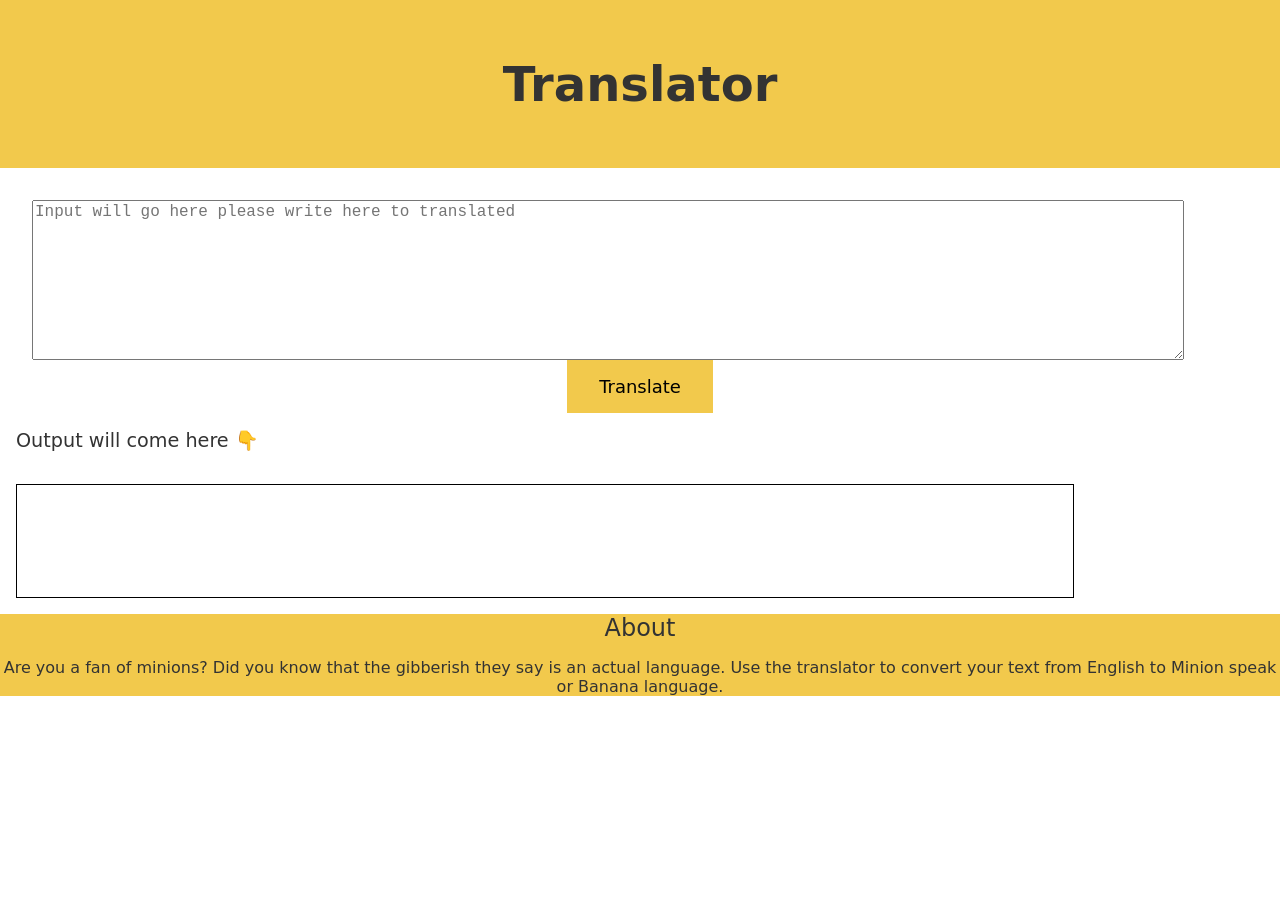
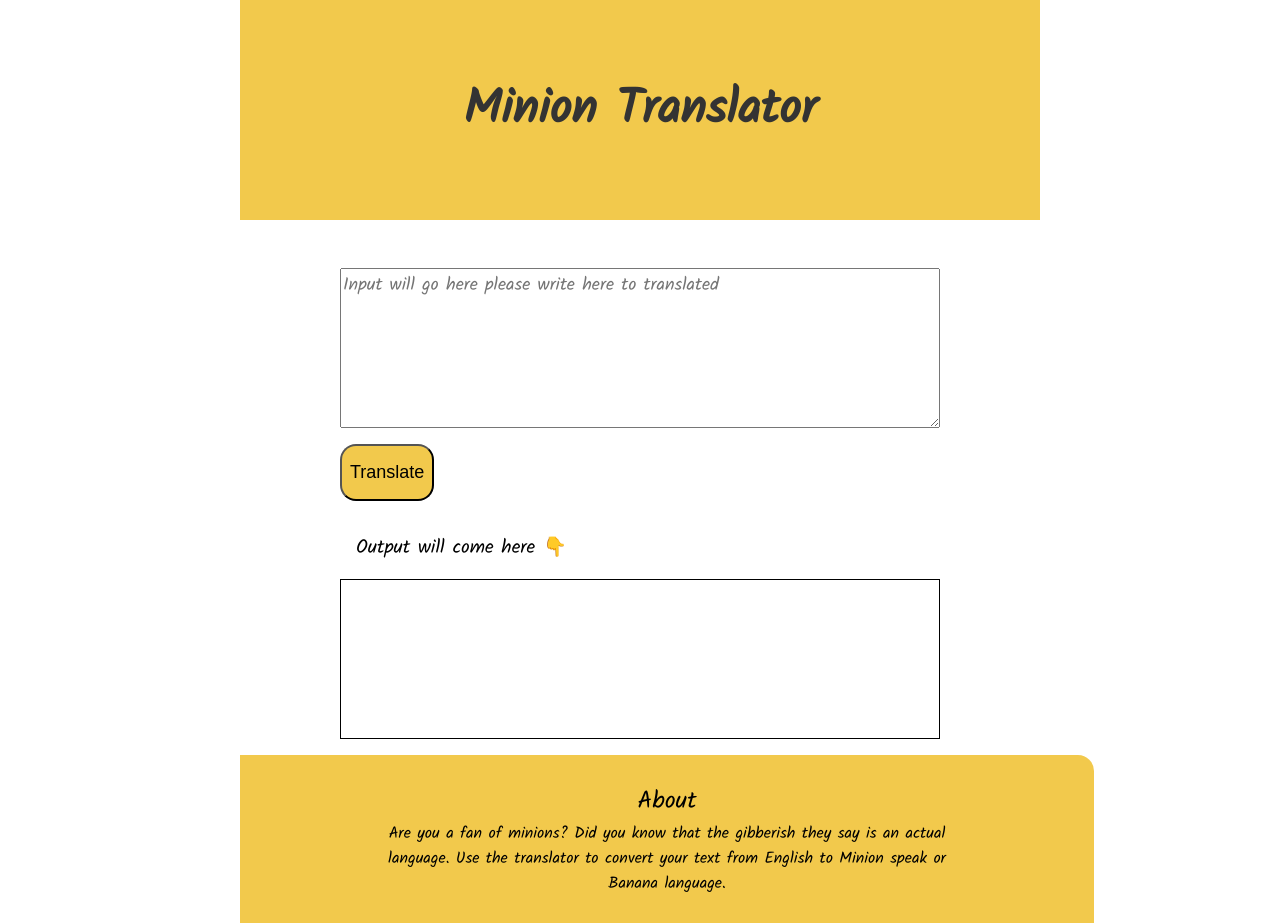
Before and after one commit to developer-anand/Translator, a plain HTML site: page index.html in a window 1280 px wide. Before the commit the page ends 800 px from the top, so only its background shows below. Drawn offline with Linux system fonts and the light colour scheme.

Commit message:
styleing

```diff
--- a/index.html
+++ b/index.html
@@ -9,22 +9,21 @@
   <body>
     <nav class="navigation">
       <div style="font-size: 2rem; padding: 1rem">
-        <h1>Translator</h1>
+        <h1>Minion Translator</h1>
       </div>
     </nav>
-    <section>
+    <main>
       <textarea
         id="txt-input"
         placeholder="Input will go here please write here to translated"
       ></textarea>
 
-      <button id="btn-translate">Translate</button>
-
+      <button class="btn" id="btn-translate">Translate</button>
       <div style="padding: 1rem; font-size: larger">
         Output will come here 👇
       </div>
       <div id="output"></div>
-    </section>
+    </main>
     <footer>
       <div style="font-size: x-large">About</div>
       <p>
--- a/styles.css
+++ b/styles.css
@@ -1,18 +1,32 @@
+@import url("https://fonts.googleapis.com/css2?family=Kalam&display=swap");
+/*
+* {
+  box-sizing: border-box;
+}
+
 :root {
   --primary: #f2c94c;
   --black: #333333;
   --width-break: 600px;
 }
+
+body {
+  margin: 0;
+  font-family: "Kalam", cursive;
+  color: #333333;
+}
+
 .navigation {
   background-color: var(--primary);
   color: #333333;
   text-align: center;
   display: block;
 }
-body {
-  margin: 0;
-  font-family: "Kalam", cursive;
-  color: #333333;
+
+main {
+  margin: auto;
+  padding: 1rem;
+  max-width: var(--width-break);
 }
 
 textarea {
@@ -24,33 +38,119 @@ textarea {
   font-size: large;
   margin-left: 2rem;
 }
-button {
+/* button {
   border: none;
   margin: 1rem;
   background-color: var(--primary);
-  display: block;
-  padding: 1rem 2rem;
-  margin: auto;
-  margin-top: 1;
-  box-sizing: content-box;
+  margin: 1rem 0rem 1rem 0rem;
+  padding: 1rem 2rem 1rem 2rem;
   cursor: pointer;
   font-family: "Kalam", cursive;
   font-size: large;
-}
-div {
-  display: block;
-}
+} */
+/*
+
 #output {
-  border: 1px solid black;
-  height: 10vh;
-  width: 80%;
-  margin: 1rem;
-  padding: 1rem;
+  box-sizing: border-box;
+  width: 100%;
+  min-height: 20vh;
+  max-height: 20vh;
+  overflow: scroll;
+  border: 1px solid var(--white);
 }
 
 footer {
+  display: block;
+  position: absolute;
+  bottom: 0;
+  width: 100%;
+  padding: 1rem 1rem 1rem 1rem;
+  background-color: var(--primary);
+  color: var(--black);
+  text-align: center;
+  margin: auto;
+}
+
+footer p {
+  max-width: var(--width-break);
+  margin: auto;
+} */
+*/ * {
+  box-sizing: border-box;
+}
+
+:root {
+  --white: #000000;
+  --primary: #f2c94c;
+  --black: #333333;
+  --width-break: 600px;
+}
+
+body {
+  margin: 0;
+  font-family: "Kalam", cursive;
+  max-width: 800px;
+  margin: auto;
+}
+
+nav {
+  height: 100%;
   background-color: var(--primary);
   color: #333333;
   text-align: center;
+  padding: 1rem;
+  display: block;
+}
+
+main {
+  margin: auto;
+  padding: 1rem;
+  max-width: var(--width-break);
+}
+
+textarea {
+  box-sizing: border-box;
+  display: block;
+  width: 100%;
+  min-height: 20vh;
+  margin-top: 2rem;
+  font-size: large;
+  font-family: inherit;
+}
+
+button {
+  background-color: var(--primary);
+  margin: 1rem 0rem;
+  padding: 1rem 0.5rem;
+  font-family: "Montserrat", sans-serif;
+  font-size: large;
+  border-bottom-right-radius: 1rem;
+  border-bottom-left-radius: 1rem;
+  border-top-right-radius: 1rem;
+  border-top-left-radius: 1rem;
+}
+
+#output {
+  box-sizing: border-box;
+  width: 100%;
+  min-height: 20vh;
+  max-height: 20vh;
+  overflow: scroll;
+  border: 1px solid var(--white);
+}
+
+footer {
+  position: absolute;
+  width: 100%;
+  max-width: 800px;
+  margin: auto;
+  padding: 27px;
+  background-color: var(--primary);
+  text-align: center;
+  border-top-right-radius: 1rem;
+}
+
+footer p {
+  max-width: var(--width-break);
   margin: auto;
 }
```
